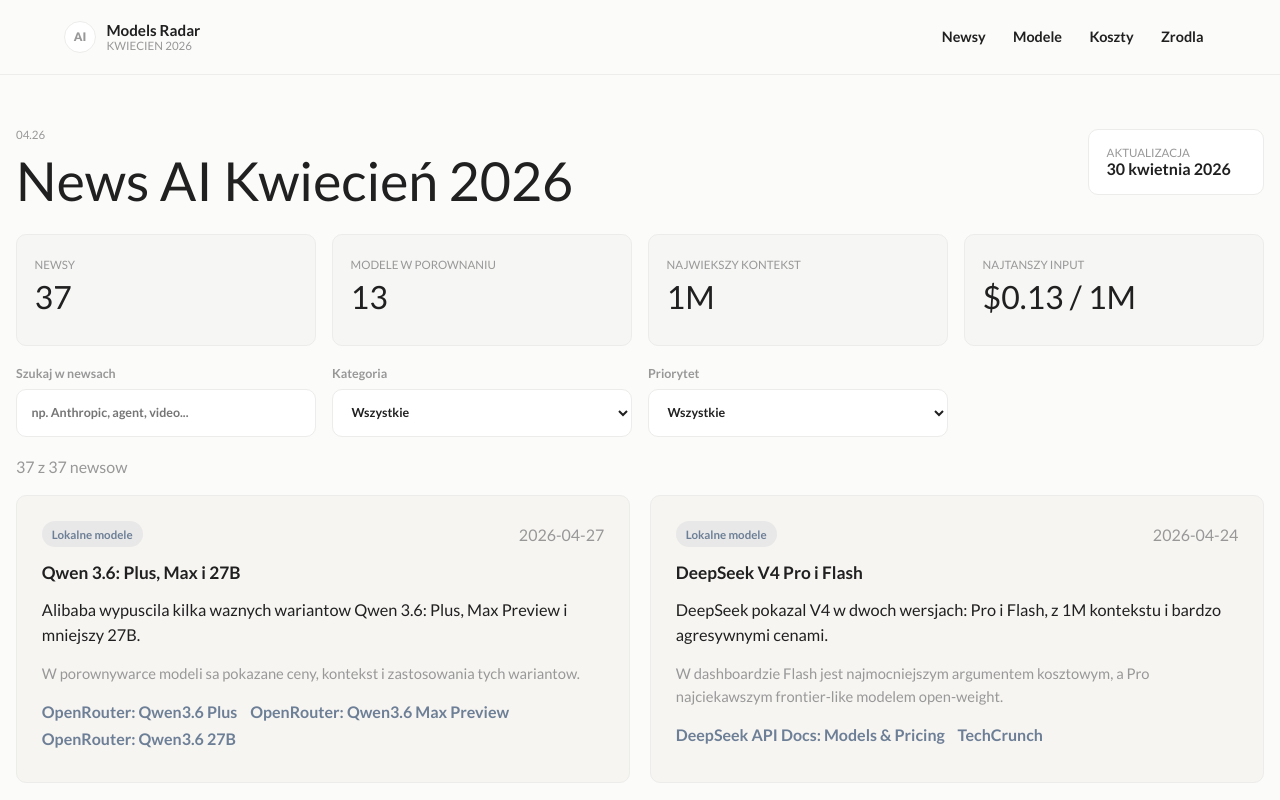
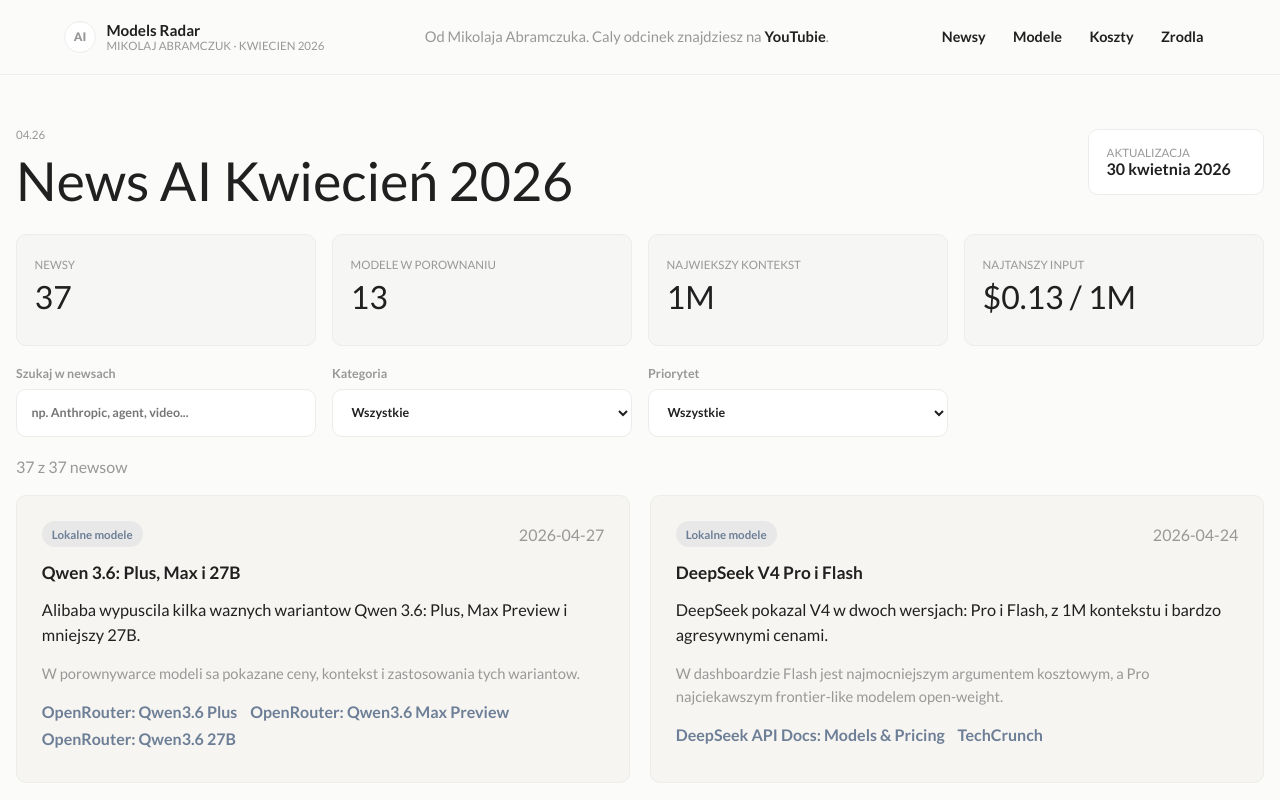
Before and after one commit to igorekdoktorek/ai-models-radar, a plain HTML site: page index.html in a window 1280 px wide. Shown: the top 800 px of the page. Drawn offline with Linux system fonts and the light colour scheme.

Commit message:
Add author and YouTube note

```diff
--- a/index.html
+++ b/index.html
@@ -19,9 +19,13 @@
         <span class="brand-mark">AI</span>
         <span>
           <strong>Models Radar</strong>
-          <small>Kwiecien 2026</small>
+          <small>Mikolaj Abramczuk · Kwiecien 2026</small>
         </span>
       </a>
+      <p class="topline-note">
+        Od Mikolaja Abramczuka. Caly odcinek znajdziesz na
+        <a href="https://www.youtube.com/results?search_query=Miko%C5%82aj+Abramczuk+AI" target="_blank" rel="noreferrer">YouTubie</a>.
+      </p>
       <nav aria-label="Nawigacja">
         <a href="#news">Newsy</a>
         <a href="#models">Modele</a>
--- a/styles.css
+++ b/styles.css
@@ -88,6 +88,25 @@
 .brand strong,
 .brand small {
   display: block;
+}
+
+.topline-note {
+  max-width: 32rem;
+  margin: 0 auto;
+  color: var(--muted);
+  font-size: 0.92rem;
+  line-height: 1.35;
+  text-align: center;
+}
+
+.topline-note a {
+  color: var(--ink);
+  font-weight: 700;
+  text-decoration: none;
+}
+
+.topline-note a:hover {
+  color: var(--accent);
 }
 
 nav {
@@ -587,6 +606,12 @@
     flex-direction: column;
   }
 
+  .topline-note {
+    max-width: none;
+    margin: 0;
+    text-align: left;
+  }
+
   nav {
     width: 100%;
     justify-content: space-between;
```
